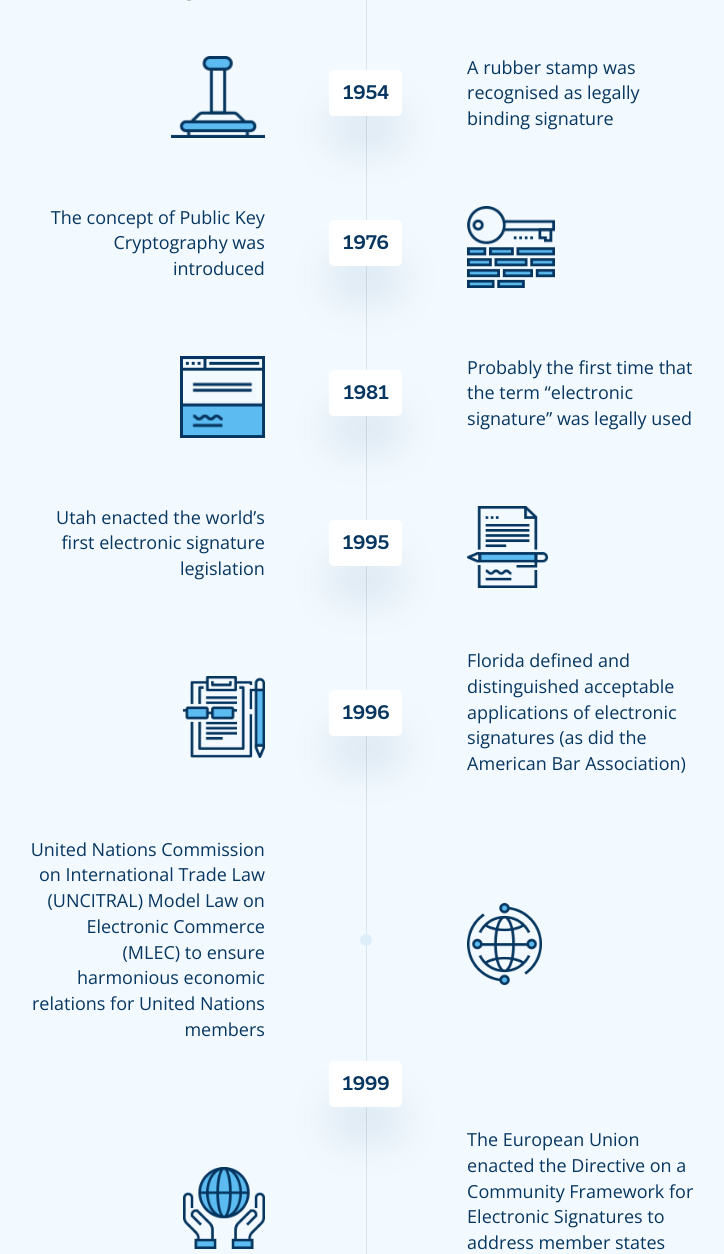
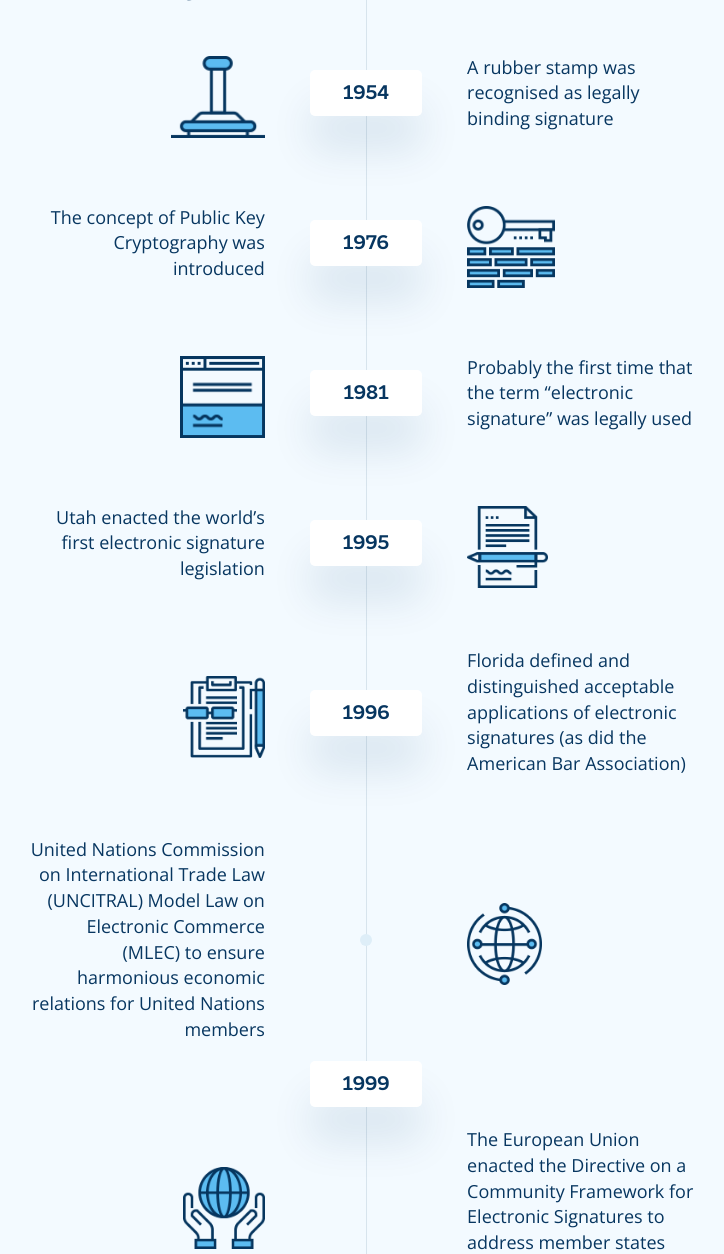
Before and after one commit to webmaxdev0110/digi-django, a Django app: page / in a window 1280 px wide. Shown: the part 3629-4883 px from the top of the page, without its empty margins (274-998 px from the left). Run offline with Django 3.2, Linux system fonts and the light colour scheme; some libraries are stand-ins or nearby versions.

Commit message:
Fixing the timeline not aligned

```diff
--- a/public/templates/home.html
+++ b/public/templates/home.html
@@ -352,7 +352,7 @@
                                         legislation and application as electronic signatures.
                                     </div>
                                 </div>
-                                <div class="col-xs-2 vcentre">
+                                <div class="col-xs-2 vcentre year-container">
                                 </div>
                                 <div class="col-xs-5 vcentre">
                                     <div class="side-content quote right-side-content dark-blue">
@@ -375,7 +375,7 @@
                                              srcset="{% static 'images/stamp.png' %} 1x, {% static 'images/stamp@2x.png' %} 2x">
                                     </div>
                                 </div>
-                                <div class="col-xs-2 vcentre">
+                                <div class="col-xs-2 vcentre year-container">
                                     <div class="cd-timeline-img">
                                         <div class="year-label">
                                             1954
@@ -401,7 +401,7 @@
                                         The concept of Public Key Cryptography was introduced
                                     </div>
                                 </div>
-                                <div class="col-xs-2 vcentre">
+                                <div class="col-xs-2 vcentre year-container">
                                     <div class="cd-timeline-img">
                                         <div class="year-label">
                                             1976
@@ -429,7 +429,7 @@
                                              srcset="{% static 'images/first_electronic_signature.png' %} 1x, {% static 'images/first_electronic_signature@2x.png' %} 2x">
                                     </div>
                                 </div>
-                                <div class="col-xs-2 vcentre">
+                                <div class="col-xs-2 vcentre year-container">
                                     <div class="cd-timeline-img">
                                         <div class="year-label">
                                             1981
@@ -456,7 +456,7 @@
                                         Utah enacted the world’s first electronic signature legislation
                                     </div>
                                 </div>
-                                <div class="col-xs-2 vcentre">
+                                <div class="col-xs-2 vcentre year-container">
                                     <div class="cd-timeline-img">
                                         <div class="year-label">
                                             1995
@@ -483,7 +483,7 @@
                                              srcset="{% static 'images/1996.png' %} 1x, {% static 'images/1996@2x.png' %} 2x">
                                     </div>
                                 </div>
-                                <div class="col-xs-2 vcentre">
+                                <div class="col-xs-2 vcentre year-container">
                                     <div class="cd-timeline-img">
                                         <div class="year-label">
                                             1996
@@ -513,7 +513,7 @@
                                         members
                                     </div>
                                 </div>
-                                <div class="col-xs-2 vcentre">
+                                <div class="col-xs-2 vcentre year-container">
                                     <div class="cd-timeline-img">
                                         <div class="year-dot"></div>
                                     </div>
@@ -538,7 +538,7 @@
                                              srcset="{% static 'images/globle.png' %} 1x, {% static 'images/globle@2x.png' %} 2x">
                                     </div>
                                 </div>
-                                <div class="col-xs-2 vcentre" style="top: -120px;">
+                                <div class="col-xs-2 vcentre year-container" style="top: -120px;">
                                     <div class="cd-timeline-img">
                                         <div class="year-label">
                                             1999
@@ -565,7 +565,7 @@
                                         The US Uniform Transactions Act (UETA) to address state inconsistencies
                                     </div>
                                 </div>
-                                <div class="col-xs-2 vcentre">
+                                <div class="col-xs-2 vcentre year-container">
                                     <div class="cd-timeline-img">
                                         <div class="year-dot"></div>
                                     </div>
@@ -590,7 +590,7 @@
                                              srcset="{% static 'images/aus.png' %} 1x, {% static 'images/aus@2x.png' %} 2x">
                                     </div>
                                 </div>
-                                <div class="col-xs-2 vcentre">
+                                <div class="col-xs-2 vcentre year-container">
                                     <div class="cd-timeline-img">
                                         <div class="year-dot"></div>
                                     </div>
@@ -619,7 +619,7 @@
                                         across all US states (only 22 states had specific legislation)
                                     </div>
                                 </div>
-                                <div class="col-xs-2 vcentre">
+                                <div class="col-xs-2 vcentre year-container">
                                     <div class="cd-timeline-img">
                                         <div class="year-label">
                                             2000
@@ -646,7 +646,7 @@
                                              srcset="{% static 'images/scale.png' %} 1x, {% static 'images/scale@2x.png' %} 2x">
                                     </div>
                                 </div>
-                                <div class="col-xs-2 vcentre">
+                                <div class="col-xs-2 vcentre year-container">
                                     <div class="cd-timeline-img">
                                         <div class="year-label">
                                             2001
@@ -674,7 +674,7 @@
                                              srcset="{% static 'images/court.png' %} 1x, {% static 'images/court@2x.png' %} 2x">
                                     </div>
                                 </div>
-                                <div class="col-xs-2 vcentre">
+                                <div class="col-xs-2 vcentre year-container">
                                     <div class="cd-timeline-img">
                                         <div class="year-label">
                                             2005
@@ -705,7 +705,7 @@
                                     </div>
                                 </div>
 
-                                <div class="col-xs-2 vcentre">
+                                <div class="col-xs-2 vcentre year-container">
                                     <div class="cd-timeline-img">
                                         <div class="year-label">
                                             2016
--- a/static/sass/home.scss
+++ b/static/sass/home.scss
@@ -859,11 +859,17 @@
   .cd-timeline-img {
     text-align: center;
   }
+  .year-container {
+    @include media('<xs') {
+      padding-left: 0;
+      padding-right: 0;
+    }
+  }
   .year-label {
     @include border-radius(5px);
     background-color: $white;
     box-shadow: 0 35px 40px 0 rgba(0, 62, 106, 0.1);
-    width: 73px;
+    width: 100%;
     line-height: 46px;
     height: 46px;
     display: inline-block;
@@ -871,11 +877,11 @@
     color: $dark-blue;
     @extend .font1;
     @include media ('<xs') {
-      width: 38px;
       line-height: 20px;
       height: 20px;
       display: inline-block;
       font-size: 13px;
+      max-width: 45px;
     }
   }
   .year-dot {
--- a/static/stylesheets/home.css
+++ b/static/stylesheets/home.css
@@ -1096,13 +1096,19 @@
 .row.history .cd-timeline-img {
   text-align: center;
 }
+@media (max-width: 479px) {
+  .row.history .year-container {
+    padding-left: 0;
+    padding-right: 0;
+  }
+}
 .row.history .year-label {
   -moz-border-radius: 5px;
   -webkit-border-radius: 5px;
   border-radius: 5px;
   background-color: #FFFFFF;
   box-shadow: 0 35px 40px 0 rgba(0, 62, 106, 0.1);
-  width: 73px;
+  width: 100%;
   line-height: 46px;
   height: 46px;
   display: inline-block;
@@ -1111,11 +1117,11 @@
 }
 @media (max-width: 479px) {
   .row.history .year-label {
-    width: 38px;
     line-height: 20px;
     height: 20px;
     display: inline-block;
     font-size: 13px;
+    max-width: 45px;
   }
 }
 .row.history .year-dot {
```
